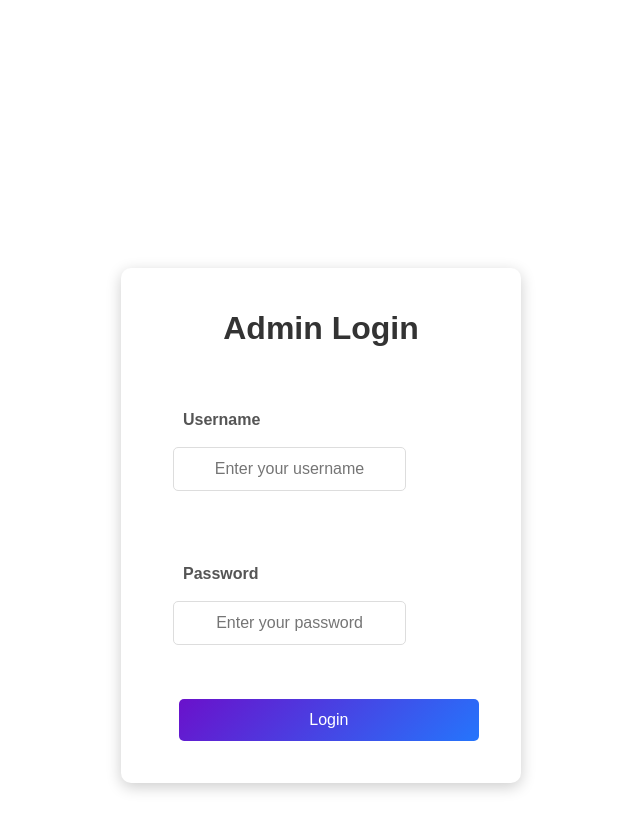
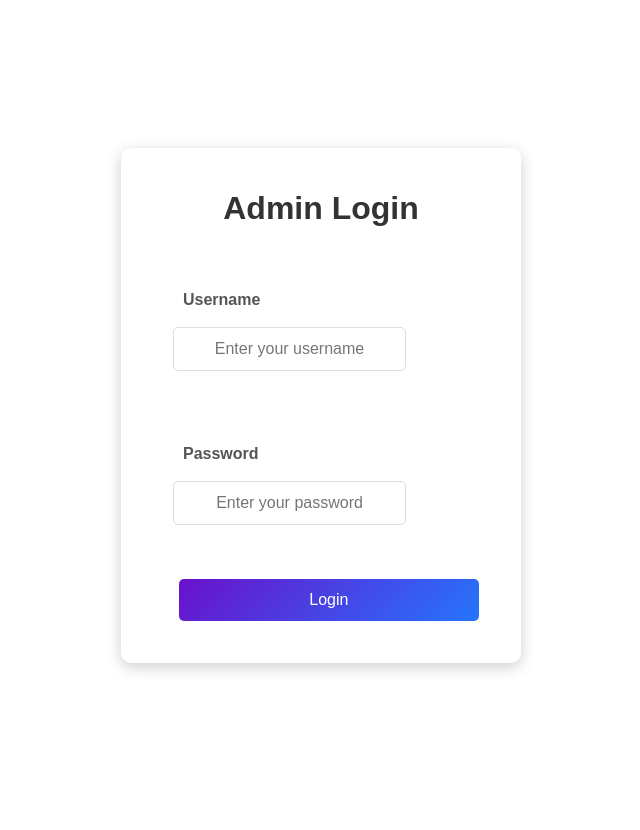
Before and after one commit to bhotw/354_attendance, a React (Create React App) app in the folder admin/: page /login in a window 1280 px wide. Shown: the top 830 px of the page, without its empty margins (319-959 px from the left). After the commit the page ends 805 px from the top, so only its background shows below. Built offline with nearby package versions, Linux system fonts and the light colour scheme; no server answers.

Commit message:
trying to fix the overflow issue

```diff
--- a/admin/src/components/RegisterTeamMember.css
+++ b/admin/src/components/RegisterTeamMember.css
@@ -8,7 +8,7 @@
 html, body {
   font-family: 'Arial', sans-serif;
   background-color: #f4f6f9;
-  margin: 60px;
+  margin: 0;
   height: 100%;
   overflow-y: auto;
 }
```
